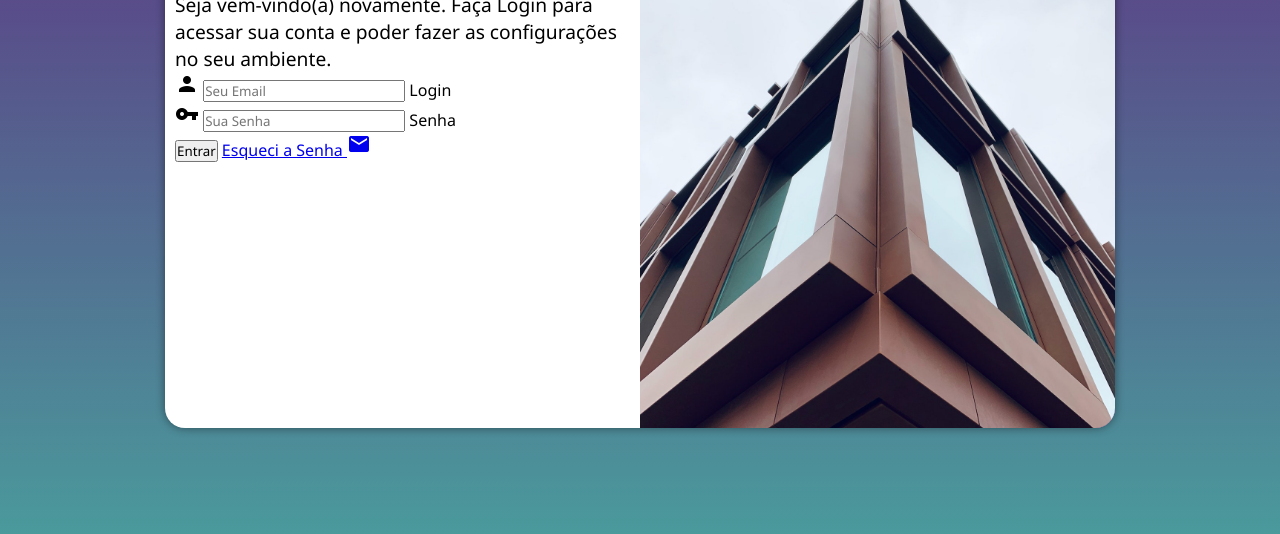
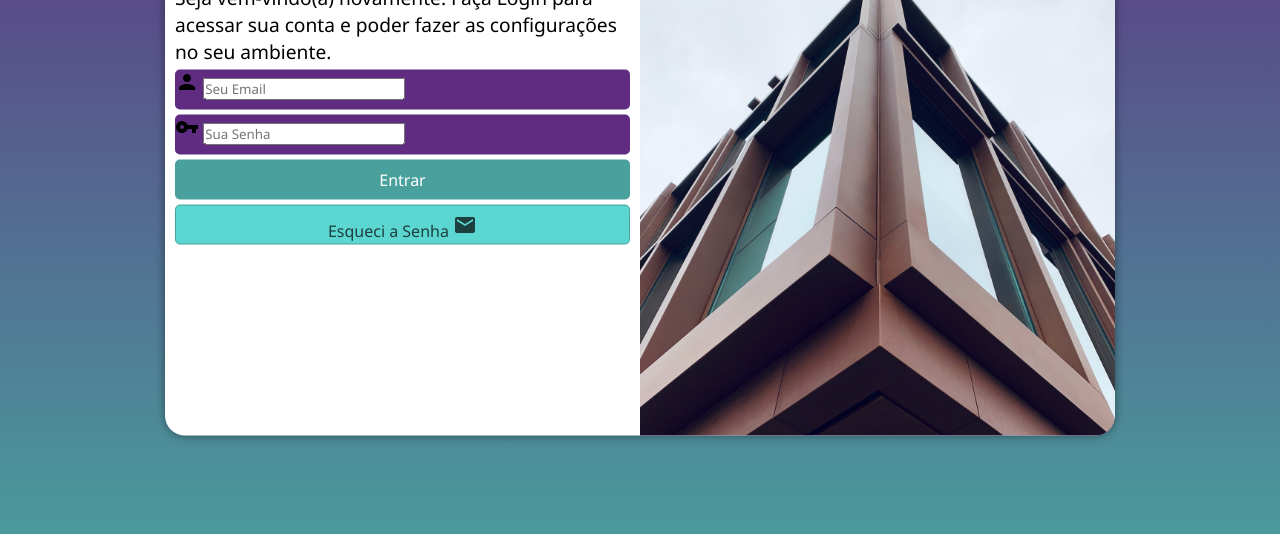
Before and after one commit to angelitahelt/projeto-login, a plain HTML site: page index.html in a window 1280 px wide. Shown: the part 222-756 px from the top of the page. Drawn offline with Linux system fonts and the light colour scheme.

Commit message:
Atualizei Projeto Login

```diff
--- a/estilos/style.css
+++ b/estilos/style.css
@@ -7,7 +7,7 @@ lilás: #5f2c82
 */
 
 * {
-    font-family: 'Segoe UI', Tahoma, Geneva, Verdana, sans-serif;
+    font-family:'Segoe UI', Tahoma, Geneva, Verdana, sans-serif;
     padding: 0px;
     margin: 0px;
     box-sizing: border-box;
@@ -34,7 +34,7 @@ section#login {
 
     background-color: white;
     width: 250px;
-    height: 500px;
+    height: 515px;
     border-radius: 20px;
     box-shadow: 0px 0px 10px rgba(0, 0, 0, 0.450);
     transition: width .3s, height .3s;
@@ -61,3 +61,55 @@ div#formulario > h1 {
 div#formulario > p {
     font-size: 0.8em;
 }
+
+form > div.campo {
+    background-color: #5f2c82;
+    display: block;
+    width: 100%;
+    height:40px;
+    border-radius: 5px;
+    margin: 5px 0px;
+}
+
+div.campo >label {
+    display: none;
+}
+
+form > input[type=submit] {
+    display: block;
+    font-size: 1em;
+    width: 100%;
+    height: 40px;
+    background-color:#49a09d;
+    color: white;
+    border: none;
+    border-radius: 5px;
+    cursor: pointer;
+}
+
+form > input[type=submit]:hover {
+    background-color: #3a7e7b;
+}
+
+form > a.botao {
+    display: block;
+    text-align: center;
+    font-size: 1em;
+    width: 100%;
+    height: 40px;
+    background-color:#5bd6d0 ;
+    color: #1d3f3e;
+    border: 1px solid #49a09d;
+    border-radius: 5px;
+    text-decoration: none;
+    padding-top: 7px;
+    margin-top: 5px;
+}
+
+form > a.botao:hover {
+   background-color: #5bd6d0;
+}
+
+form > a.botao > i {
+    font-size: 0.8em;
+}
--- a/index.html
+++ b/index.html
@@ -30,7 +30,7 @@
                             <label for="isenha">Senha</label>
                         </div>
                         <input type="submit" value="Entrar">
-                        <a href="esqueci.html">Esqueci a Senha <span class="material-icons">mail</span></a>
+                        <a class="botao" href="esqueci.html">Esqueci a Senha <span class="material-icons">mail</span></a>
 
                     </form>
             </div>
```
